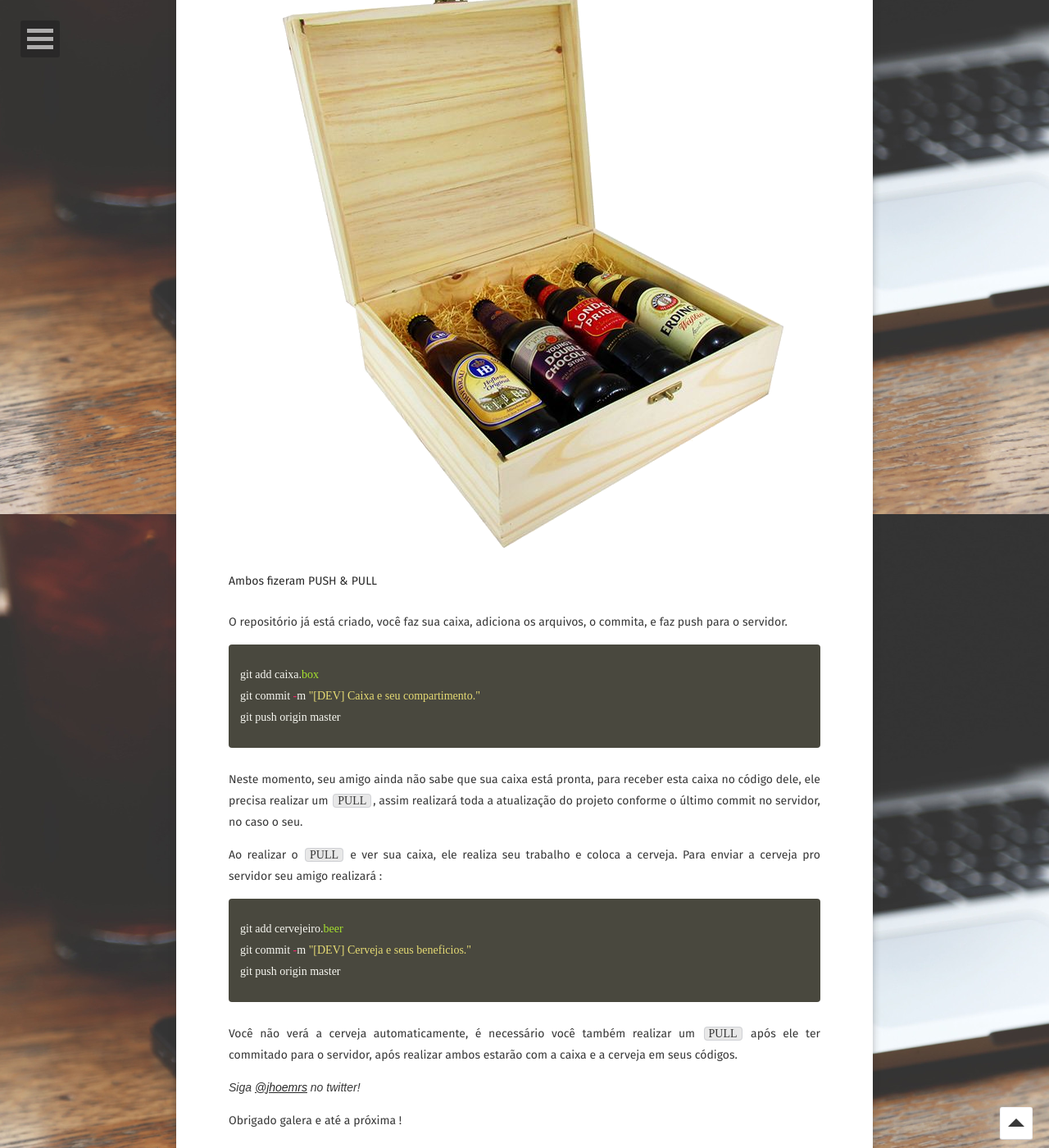
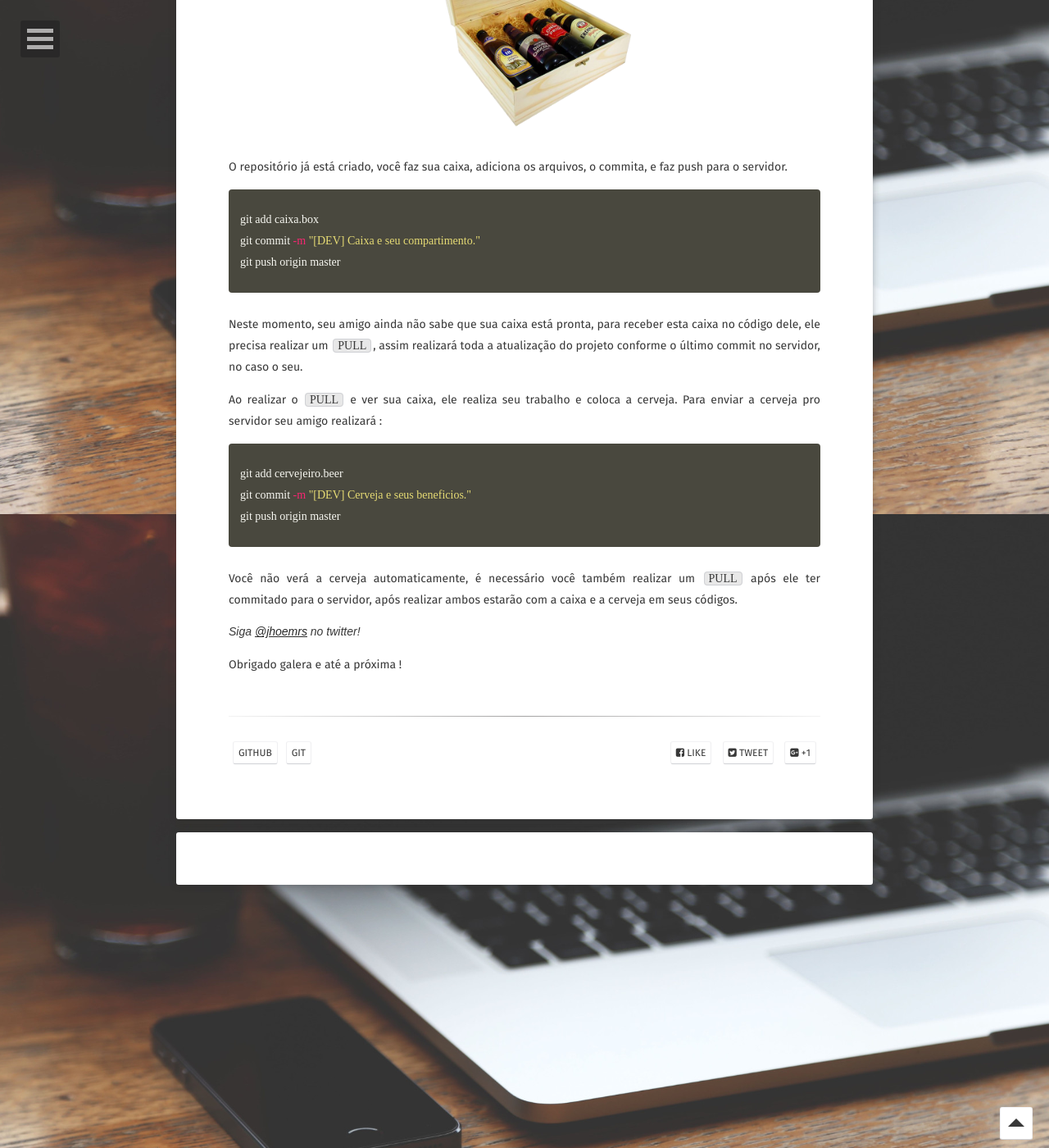
Before and after one commit to jhoemrs/jhoemrs.github.io, a Jekyll site: the page built from _posts/2016-02-02-aprimorandoGit.md, in a window 1280 px wide and 1400 px high, scrolled down 4773 px. Shown: the whole window at 82% size. Built offline with Jekyll 4.4.1, drawn with Linux system fonts in a browser that asks for light colours; some web fonts are replaced; comment, search, counter and statistics services are not loaded; some of the changed text lies outside the part shown.

Commit message:
Fix Postagem.

```diff
--- a/_posts/2016-02-02-aprimorandoGit.md
+++ b/_posts/2016-02-02-aprimorandoGit.md
@@ -30,7 +30,7 @@
 
 Git Init
 --------
-{% highlight ruby %}
+{% highlight shell %}
 git init
 {% endhighlight %}
 
@@ -40,14 +40,13 @@
 
 <figure>
 	<img src="{{ site.url }}/images/bancoPostagens/usandogit/repositorionovo.jpeg">
-	<figcaption><a data-toggle="tooltip" title="Criando novo repositório.">Novo Repositório no Github</a></figcaption>
 </figure>
 
 Não se preocupe por agora com os comandos seguintes, rapidamente veremos todos eles.
 
 Git Clone
 ---------
-{% highlight ruby %}
+{% highlight shell %}
 git clone LINKDOREPOSITORRIO
 {% endhighlight %}
 
@@ -64,14 +62,13 @@
 
 Git Add
 -------
-{% highlight ruby %}
+{% highlight shell %}
 git add NomeDoArquivo.extensao
 git add -a
 {% endhighlight %}
 
 <figure>
 	<img src="{{ site.url }}/images/bancoPostagens/usandogit/jackestripador.jpg">
-	<figcaption><a data-toggle="tooltip" title="Jack diz: Vamos por Partes.">Jack, o Estripador</a></figcaption>
 </figure>
 
 Como diria Jack nosso amigo acima, vamos por partes:
@@ -84,7 +81,7 @@
 
 Git Commit
 ----------
-{% highlight ruby %}
+{% highlight shell %}
 git commit -m "Mensagem sobre o que se trata seu commit."
 {% endhighlight %}
 
@@ -96,7 +93,7 @@
 
 Git Push
 --------
-{% highlight ruby %}
+{% highlight shell %}
 git push origin BRANCHDESTINO
 {% endhighlight %}
 
@@ -106,7 +103,7 @@
 
 Git Pull
 --------
-{% highlight ruby %}
+{% highlight shell %}
 git pull
 git pull origin BRANCHRECEBEDOR
 {% endhighlight %}
@@ -117,12 +114,11 @@
 O seu trabalho é fazer uma caixa, o do seu amigo é colocar uma cerveja na caixa.
 
 <figure>
-	<img height="50%" width="50%" src="{{ site.url }}/images/bancoPostagens/usandogit/caixacerveja.png">
-	<figcaption><a data-toggle="tooltip" title="Uma deliciosa, caixa com cerveja">Ambos fizeram PUSH & PULL</a></figcaption>
+	<img style="width:40%;height: auto;" src="{{ site.url }}/images/bancoPostagens/usandogit/caixacerveja.png">
 </figure>
 
 O repositório já está criado, você faz sua caixa, adiciona os arquivos, o commita, e faz push para o servidor.
-{% highlight ruby %}
+{% highlight shell %}
 git add caixa.box
 git commit -m "[DEV] Caixa e seu compartimento."
 git push origin master
@@ -133,7 +129,7 @@
 Ao realizar o `PULL` e ver sua caixa, ele realiza seu trabalho e coloca a cerveja.
 Para enviar a cerveja pro servidor seu amigo realizará :
 
-{% highlight ruby %}
+{% highlight shell %}
 git add cervejeiro.beer
 git commit -m "[DEV] Cerveja e seus beneficios."
 git push origin master
```
Also changed, not shown: other parts of _posts/2016-02-02-aprimorandoGit.md (+0 -1 lines), _posts/2016-02-01-usandoGiteGithub.md (+11 -11 lines).
